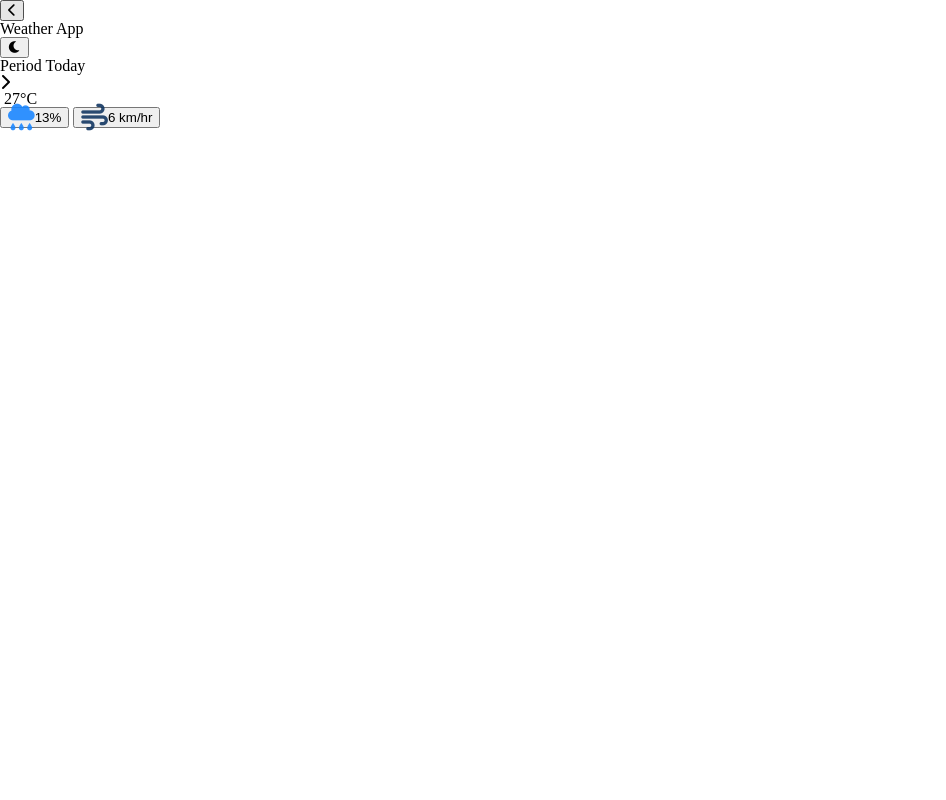
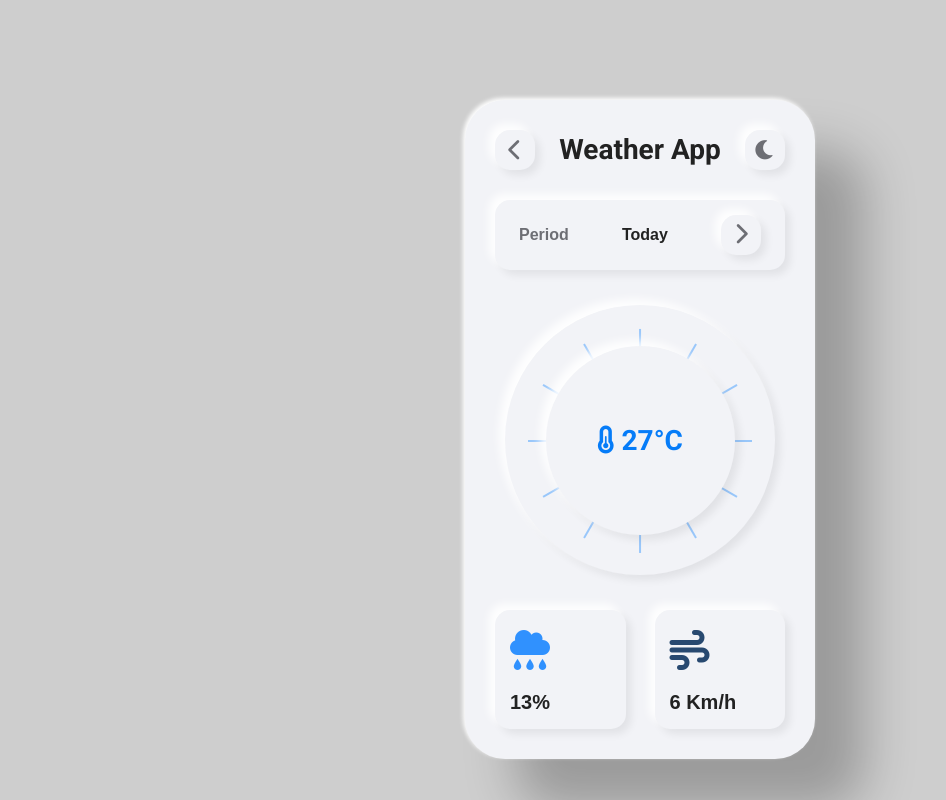
Before and after one commit to femmytedrey/Weather-App, a plain HTML site: page index.html in a window 1280 px wide. Shown: the whole page, without its empty margins (0-946 px from the left). Drawn offline with nearby package versions, Linux system fonts and the light colour scheme.

Commit message:
done with user interface

```diff
--- a/index.html
+++ b/index.html
@@ -1,30 +1,30 @@
 <!DOCTYPE html>
-<html lang="en">
+<html lang="en" >
 <head>
   <meta charset="UTF-8">
-    <meta name="viewport" content="width=device-width, initial-scale=1.0">
   <title>Weather App</title>
   <link rel="stylesheet" href="https://cdnjs.cloudflare.com/ajax/libs/meyer-reset/2.0/reset.min.css">
 <link rel='stylesheet' href='https://cdnjs.cloudflare.com/ajax/libs/font-awesome/6.0.0/css/all.min.css'>
 <link rel='stylesheet' href='https://fonts.googleapis.com/css?family=Roboto:400,500,700&amp;display=swap'>
 <link rel="stylesheet" href="style.css">
+<script  src="script.js" defer></script>
 </head>
 <body>
 <div class="container">
-        <div class="app-contaner" id="contain" data-theme = "light">
+  <div class="app-container" id="contain" data-theme="light">
     <div class="app-top-bar">
       <button class="button button-small">
-                    <i class="fa fa-chevron-left"></i>
+        <i class="fas fa-chevron-left"></i>
       </button>
       <h1 class="app-heading">Weather App</h1>
       <button class="button button-small" id="toogler">
-                    <i class="fas fa-light fa-moon" id = "toogler-icon"></i>
+        <i class="fas fa-light fa-moon" id="toogler-icon"></i>
       </button>
     </div>
     <div class="app-content">
-                <buton class="button button-block">
+      <button class="button button-block">
         <span class="subtle">Period</span> <span>Today</span> <div class="button button-small"><i class="fas fa-chevron-right"></i></div>
-                </buton>
+      </button>
       <div class="button button-dial">
         <span class="button-dial-spoke"></span>
         <span class="button-dial-spoke"></span>
@@ -34,24 +34,22 @@
         <span class="button-dial-spoke"></span>
         <div class="button-dial-top"></div>
         <div class="button-dial-label">
-                            <i class="fas fa-light fa-tmperature-half"></i>
+          <i class="fas fa-light fa-temperature-half"></i>
           27&deg;C
         </div>
       </div>
       <div class="flex-button-container">
         <button class="button button-large">
-                        <i class="fas fa-light fa-cloud-rain fa-2xl" style="color: #1885ffe3"></i>13%
+          <i class="fas fa-light fa-cloud-rain fa-2xl" style="color: #1885ffe3;"></i>
+          13%
         </button>
-
         <button class="button button-large">
-                        <i class="fas fa-light fa-wind fa-2xl" style="color: #0f345fe3" id="wind"></i>6 km/hr
+          <i class="fas fa-light fa-wind fa-2xl" style="color: #0f345fe3;" id="wind"></i>
+          6 Km/h
         </button>
       </div>
     </div>
-
   </div>
 </div>
-
-    <script src="script.js"></script>
 </body>
 </html>
--- a/style.css
+++ b/style.css
@@ -6,7 +6,6 @@
     -6px -6px 8px rgba(255, 255, 255, 0.9),
     5px 5px 8px rgba(0, 0, 0, 0.07);
 }
-
 [data-theme=dark] {
   --font-color: #fff;
   --bg-color: #181818;
@@ -16,3 +15,180 @@
     0 0 10px 10px rgba(255, 255, 255, 0.005),
     2px 2px 8px rgba(60, 60, 60, 0.1);
 }
+html {
+  box-sizing: border-box;
+  font-size: 18px;
+  font-family: "Roboto", sans-serif;
+  color: var(--font-color);
+}
+*,
+*:before,
+*:after {
+  box-sizing: inherit;
+}
+body {
+  background-color: #cecece;
+}
+.color-cool {
+  color: #077dfe;
+}
+.color-warm {
+  color: #ff7a00;
+}
+.container {
+  display: flex;
+  justify-content: space-evenly;
+  padding-top: 100px;
+  align-items: center;
+  flex-direction: column;
+}
+@media screen and (min-width: 800px) {
+  .container {
+    flex-direction: row;
+  }
+}
+.app-container {
+  background-color: var(--bg-color);
+  border-radius: 40px;
+  box-shadow: -2px -2px 4px 0px #ffffff, 50px 50px 50px 0px rgba(0, 0, 0, 0.25);
+  display: block;
+  flex: 1;
+  min-height: 500px;
+  max-width: 350px;
+  margin-bottom: 25px;
+  overflow: hidden;
+  padding: 30px;
+}
+.app-top-bar {
+  display: flex;
+  align-items: center;
+  margin-bottom: 30px;
+}
+.app-heading {
+  color: var(--font-color);
+  display: block;
+  flex: 1;
+  font-size: 28px;
+  font-weight: 800;
+  margin: 0;
+  text-align: center;
+}
+button {
+  border: 0;
+}
+button:focus {
+  border: none;
+  outline: 0 !important;
+  outline-style: none;
+}
+.button {
+  color: var(--font-color);
+  position: relative;
+  border-radius: 15px;
+  background: var(--button-bg-color);
+  font-weight: 700;
+  transition: all 100ms cubic-bezier(0.175, 0.885, 0.32, 1.275);
+  box-shadow: var(--button-shadow);
+  cursor: pointer;
+}
+.button.button-link {
+  color: #067CF8;
+  display: block;
+  font-size: 17px;
+  margin: 30px 0 0;
+  padding: 20px 0;
+  width: 100%;
+}
+.button.button-small {
+  color: #6D6E74;
+  font-size: 22px;
+  line-height: 40px;
+  width: 40px;
+  height: 40px;
+}
+.button.button-large {
+  display: flex;
+  font-size: 20px;
+  flex-direction: column;
+  padding: 15px;
+  text-align: left;
+  width: 45%;
+}
+.button.button-large i {
+  margin-bottom: 40px;
+  margin-top: 25px;
+  width: 30px;
+  height: auto;
+
+}
+.button-dial {
+  border-radius: 50%;
+  display: flex;
+  height: 270px;
+  margin: 35px auto;
+  align-items: center;
+  justify-content: center;
+  width: 270px;
+}
+.button-dial-top {
+  background: var(--button-bg-color);
+  box-shadow: var(--button-shadow);
+  border-radius: 50%;
+  width: 70%;
+  height: 70%;
+  margin: 0 auto;
+  position: absolute;
+  top: 15%;
+  left: 15%;
+  text-align: center;
+  z-index: 5;
+}
+.button-dial-label {
+  color: #067CF8;
+  font-size: 28px;
+  fill: #067CF8;
+  position: relative;
+  z-index: 10;
+}
+.button-dial-spoke {
+  background-color: rgba(96, 171, 254, 0.6);
+  display: block;
+  height: 2px;
+  width: 83%;
+  position: absolute;
+  margin: 0 auto;
+  z-index: 5;
+  top: 50%;
+}
+.button-dial-spoke:nth-child(2) {
+  transform: rotate(30deg);
+}
+.button-dial-spoke:nth-child(3) {
+  transform: rotate(60deg);
+}
+.button-dial-spoke:nth-child(4) {
+  transform: rotate(90deg);
+}
+.button-dial-spoke:nth-child(5) {
+  transform: rotate(120deg);
+}
+.button-dial-spoke:nth-child(6) {
+  transform: rotate(150deg);
+}
+.button-block {
+  align-items: center;
+  display: flex;
+  justify-content: space-between;
+  padding: 15px 24px;
+  width: 100%;
+}
+.button-block span {
+  font-size: 16px;
+}
+.subtle {
+  color: #6D6E74;
+}
+.flex-button-container {
+  display: flex;
+  justify-content: space-between;
+}
```
Lines whose indentation alone changed are shown as unchanged.
